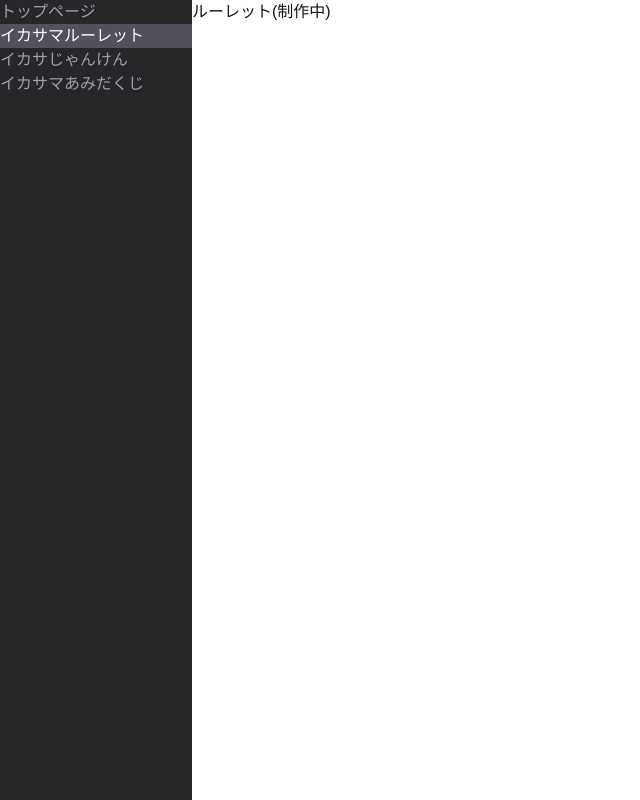
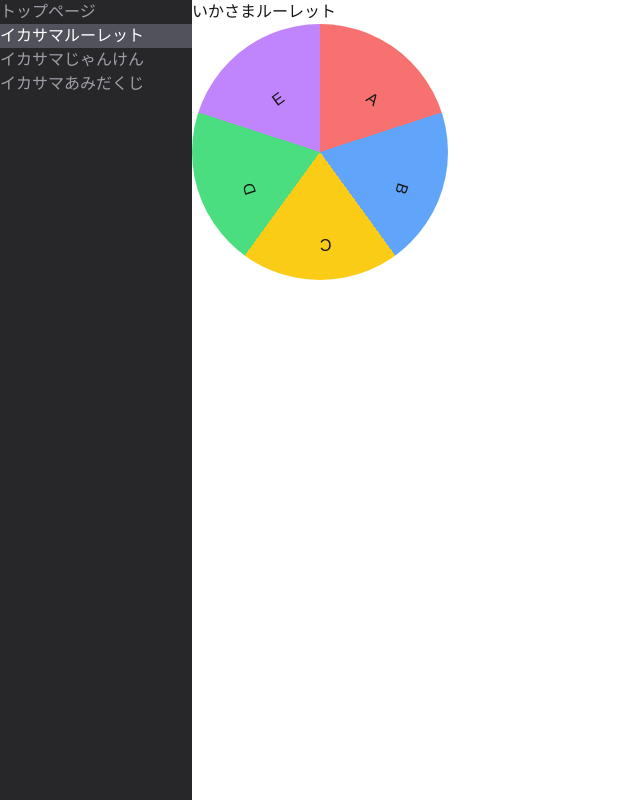
Before and after one commit to MiyazakiTakumi-724/cheating_game, a Next.js app: page /roulette in a window 1280 px wide. Shown: the whole page, without its empty margins (0-640 px from the left). Built offline with nearby package versions, Linux system fonts and the light colour scheme.

Commit message:
add demo roulette

```diff
--- /dev/null
+++ b/app/components/RouletteWheel.tsx
@@ -0,0 +1,30 @@
+import { sliceAngle, sliceCenterAngle } from "@/lib/roulette";
+
+const COLORS = ["#f87171", "#60a5fa", "#facc15", "#4ade80", "#c084fc", "#fb923c"];
+
+export function RouletteWheel({ items }: { items: string[] }) {
+    const angle = sliceAngle(items.length);
+
+    const stops = items
+        .map((_, i) => `${COLORS[i % COLORS.length]} ${angle * i}deg ${angle * (i + 1)}deg`)
+        .join(", ");
+
+    return (
+        <div
+            className="relative w-64 h-64 rounded-full"
+            style={{ background: `conic-gradient(${stops})` }}
+        >
+            {items.map((item, i) => (
+                <div
+                    key={i}
+                    className="absolute left-1/2 top-1/2"
+                    style={{
+                        transform: `rotate(${sliceCenterAngle(i, items.length)}deg) translateY(-80px)`,
+                    }}
+                >
+                    {item}
+                </div>
+            ))}
+        </div>
+    );
+}
--- a/app/roulette/page.tsx
+++ b/app/roulette/page.tsx
@@ -1,8 +1,10 @@
+import { RouletteWheel } from "@/app/components/RouletteWheel";
+
 export default function RoulettePage() {
     return (
         <div>
-            ルーレット(制作中)
+            <h1>いかさまルーレット</h1>
+            <RouletteWheel items={["A", "B", "C", "D", "E"]} />
         </div>
-    )
-
+    );
 }
--- a/lib/games.ts
+++ b/lib/games.ts
@@ -1,6 +1,6 @@
 export const games = [
     { name: "イカサマルーレット", href: "/roulette" },
-    { name: "イカサじゃんけん", href: "/janken" },
+    { name: "イカサマじゃんけん", href: "/janken" },
     { name: "イカサマあみだくじ", href: "/amida" },
     // 増えたら追加する
 ];
--- /dev/null
+++ b/lib/roulette.ts
@@ -0,0 +1,8 @@
+export function sliceAngle(count: number) {
+    return 360 / count;
+}
+
+export function sliceCenterAngle(index: number, count: number) {
+    const angle = sliceAngle(count);
+    return angle * index + angle / 2;
+}
```
